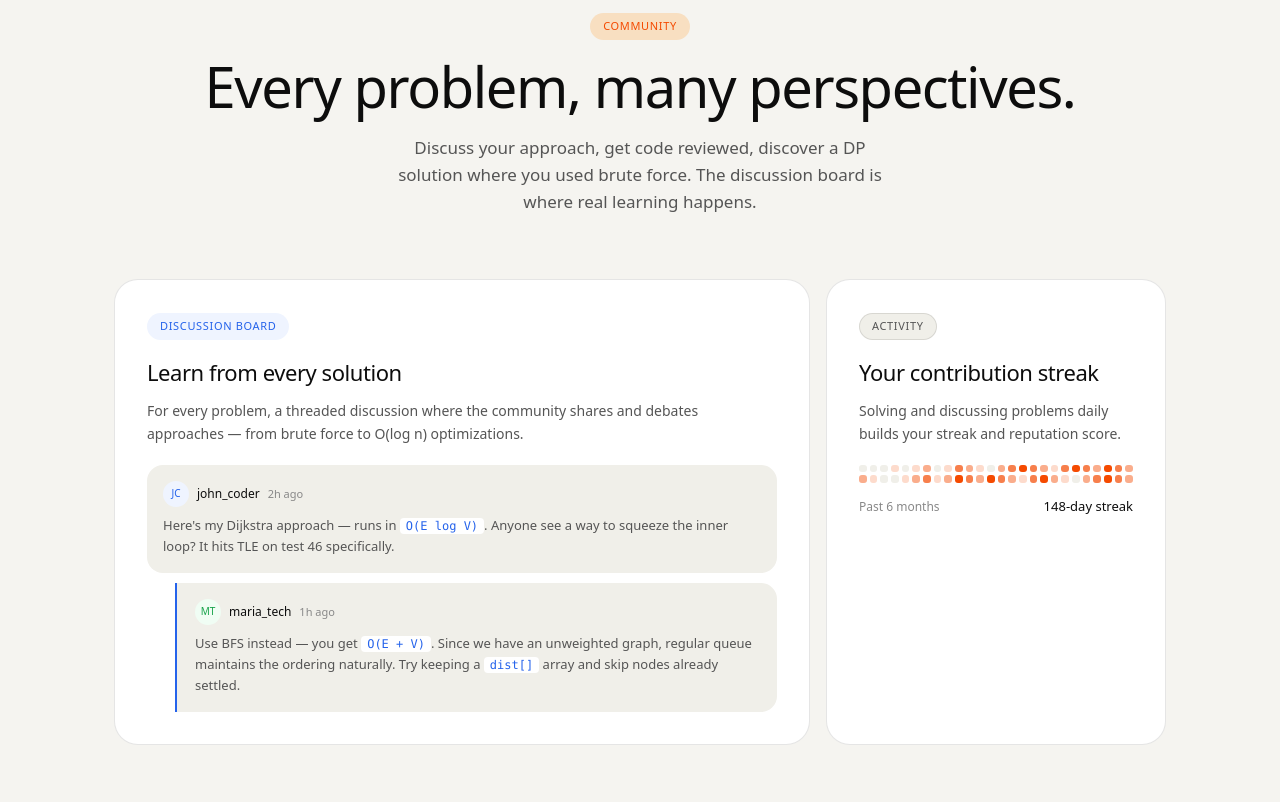
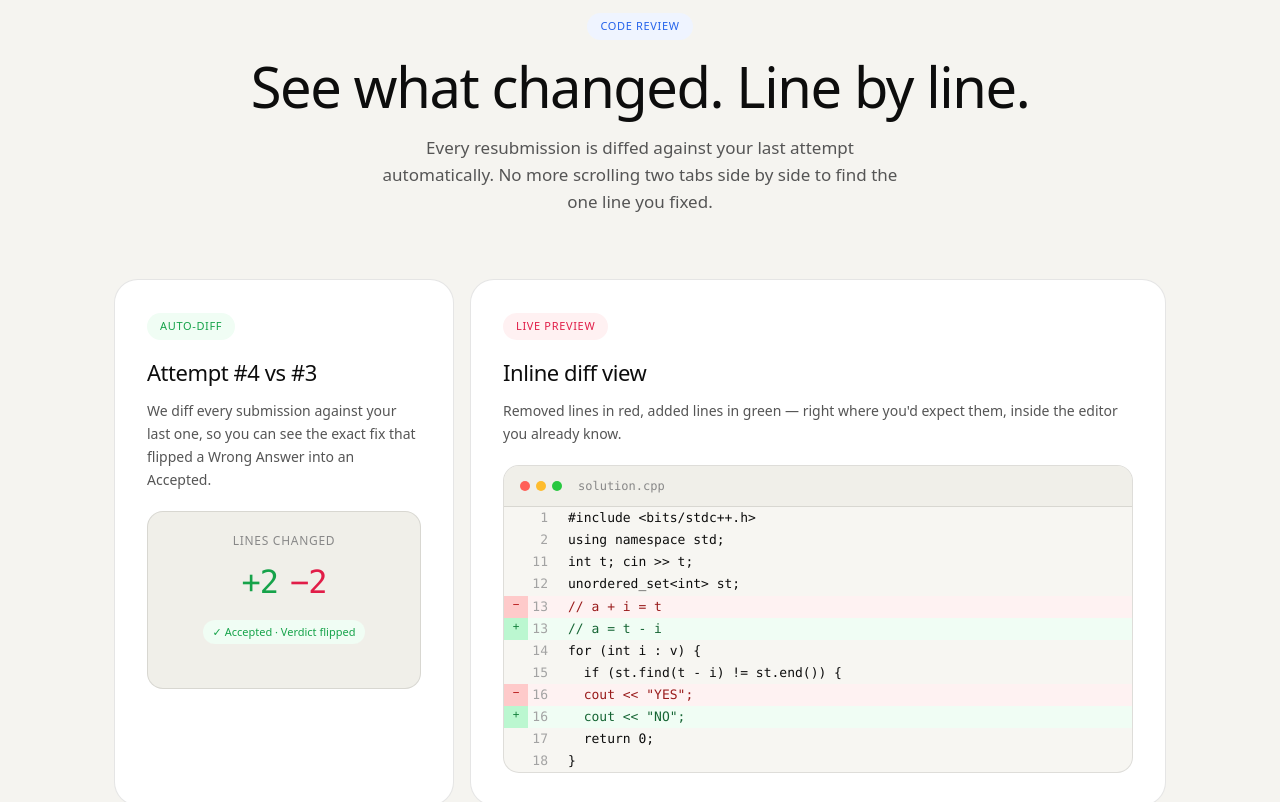
Before and after one commit to atharvjack3-sudo/algorhythm, a React (Vite) app in the folder frontend/: page / in a window 1280 px wide. Shown: the part 3900-4702 px from the top of the page. Built offline with nearby package versions, Linux system fonts and the light colour scheme; no server answers.

Commit message:
added diff feature showcase to landing page

```diff
--- a/frontend/src/pages/Landing.jsx
+++ b/frontend/src/pages/Landing.jsx
@@ -522,7 +522,6 @@ export default function AlgorhythmLanding() {
           </Reveal>
         </div>
 
-        {/* TRUSTED BY MARQUEE */}
         {/* TRUSTED BY MARQUEE */}
         <Reveal className="py-12   -mx-6 md:mx-0 md:rounded-2xl flex flex-col items-center relative overflow-hidden">
           <p className="text-[11px] select-none font-bold text-[#888] dark:text-[#555] uppercase tracking-[0.2em] mb-10 text-center">
@@ -1343,6 +1342,143 @@ export default function AlgorhythmLanding() {
             </Reveal>
           </div>
         </div>
+        {/* SECTION 4: DIFF VIEWER */}
+<div className="pb-[100px]">
+  <Reveal className="text-center mb-16">
+    <span className="inline-flex select-none items-center px-3 py-1 rounded-full text-[11px] font-medium tracking-[0.06em] uppercase bg-[#eff4ff] dark:bg-[#4d8dff]/10 text-[#2563eb] dark:text-[#4d8dff] border border-transparent">
+      Code Review
+    </span>
+    <h2 className="text-[clamp(36px,5vw,56px)] select-none font-medium tracking-[-0.025em] leading-[1.1] mt-4">
+      See what changed. Line by line.
+    </h2>
+    <p className="text-[17px] select-none text-[#555] dark:text-[#a0a0a8] max-w-[520px] mx-auto mt-4 leading-[1.6]">
+      Every resubmission is diffed against your last attempt automatically.
+      No more scrolling two tabs side by side to find the one line you fixed.
+    </p>
+  </Reveal>
+
+  <div className="grid grid-cols-1 md:grid-cols-12 gap-4 mt-0">
+    {/* Left Bento */}
+    <Reveal className="col-span-12 md:col-span-4 bg-white dark:bg-[#13151a] border border-black/10 dark:border-white/10 rounded-3xl p-8 relative overflow-hidden">
+      <span className="inline-flex select-none items-center px-3 py-1 rounded-full text-[11px] font-medium tracking-[0.06em] uppercase bg-[#f0fdf4] dark:bg-[#22c55e]/10 text-[#16a34a] dark:text-[#22c55e] border border-transparent">
+        Auto-Diff
+      </span>
+      <h3 className="text-[22px] select-none font-medium tracking-[-0.02em] mt-4 mb-2.5">
+        Attempt #4 vs #3
+      </h3>
+      <p className="text-[14px] select-none text-[#555] dark:text-[#a0a0a8] leading-[1.65]">
+        We diff every submission against your last one, so you can see the
+        exact fix that flipped a Wrong Answer into an Accepted.
+      </p>
+
+      <div className="bg-[#f0efe9] text-center dark:bg-[#1a1c24] border border-black/10 dark:border-white/10 rounded-2xl p-5 mt-5">
+        <div className="text-[12px] select-none text-[#888] dark:text-[#555] uppercase tracking-[0.06em]">
+          Lines changed
+        </div>
+        <div className="flex items-center justify-center gap-3 my-2">
+          <span className="text-[32px] select-none font-medium tracking-[-0.03em] font-mono text-[#16a34a] dark:text-[#22c55e]">
+            +2
+          </span>
+          <span className="text-[32px] select-none font-medium tracking-[-0.03em] font-mono text-[#e11d48] dark:text-[#fb7185]">
+            −2
+          </span>
+        </div>
+        <span className="inline-flex select-none items-center gap-1 px-2.5 py-1 rounded-full text-[11px] bg-[#f0fdf4] dark:bg-[#22c55e]/10 text-[#16a34a] dark:text-[#22c55e] mt-1.5">
+          ✓ Accepted · Verdict flipped
+        </span>
+
+        <div className="mt-6 select-none items-center justify-center flex gap-2">
+
+        </div>
+      </div>
+    </Reveal>
+
+    {/* Right Bento — Code Diff Mock */}
+    <Reveal
+      delay={100}
+      className="col-span-12 md:col-span-8 bg-white dark:bg-[#13151a] border border-black/10 dark:border-white/10 rounded-3xl p-8 relative overflow-hidden"
+    >
+      <span className="inline-flex items-center px-3 py-1 rounded-full text-[11px] font-medium tracking-[0.06em] uppercase bg-[#fff1f2] dark:bg-[#fb7185]/10 text-[#e11d48] dark:text-[#fb7185] border border-transparent">
+        Live Preview
+      </span>
+      <h3 className="text-[22px] font-medium tracking-[-0.02em] mt-4 mb-2.5">
+        Inline diff view
+      </h3>
+      <p className="text-[14px] text-[#555] dark:text-[#a0a0a8] leading-[1.65] mb-5">
+        Removed lines in red, added lines in green — right where you'd expect
+        them, inside the editor you already know.
+      </p>
+
+      {/* Code editor mock */}
+      <div className="rounded-2xl border border-black/10 dark:border-white/10 bg-[#f7f6f2] dark:bg-[#0d0f14] overflow-hidden font-mono text-[13px] leading-[1.7]">
+        {/* Editor tab bar */}
+        <div className="flex items-center gap-2 px-4 py-2.5 border-b border-black/10 dark:border-white/10 bg-[#f0efe9] dark:bg-[#13151a]">
+          <div className="flex gap-1.5">
+            <span className="w-2.5 h-2.5 rounded-full bg-[#ff5f57]" />
+            <span className="w-2.5 h-2.5 rounded-full bg-[#febc2e]" />
+            <span className="w-2.5 h-2.5 rounded-full bg-[#28c840]" />
+          </div>
+          <span className="text-[12px] text-[#888] dark:text-[#666] ml-2">
+            solution.cpp
+          </span>
+        </div>
+
+        {/* Diff lines */}
+        {[
+          { n: 1, code: "#include <bits/stdc++.h>", type: "ctx" },
+          { n: 2, code: "using namespace std;", type: "ctx" },
+          { n: 11, code: "int t; cin >> t;", type: "ctx" },
+          { n: 12, code: "unordered_set<int> st;", type: "ctx" },
+          { n: 13, code: "// a + i = t", type: "del" },
+          { n: 13, code: "// a = t - i", type: "add" },
+          { n: 14, code: "for (int i : v) {", type: "ctx" },
+          { n: 15, code: "  if (st.find(t - i) != st.end()) {", type: "ctx" },
+          { n: 16, code: '  cout << "YES";', type: "del" },
+          { n: 16, code: '  cout << "NO";', type: "add" },
+          { n: 17, code: "  return 0;", type: "ctx" },
+          { n: 18, code: "}", type: "ctx" },
+        ].map((line, i) => (
+          <div
+            key={i}
+            className={`flex items-stretch ${
+              line.type === "del"
+                ? "bg-[#fef2f2] dark:bg-[#450a0a]/40"
+                : line.type === "add"
+                  ? "bg-[#f0fdf4] dark:bg-[#052e16]/40"
+                  : ""
+            }`}
+          >
+            <span
+              className={`w-6 shrink-0 text-center text-[11px] ${
+                line.type === "del"
+                  ? "bg-[#fecaca] dark:bg-[#7f1d1d]/50 text-[#b91c1c] dark:text-[#fb7185]"
+                  : line.type === "add"
+                    ? "bg-[#bbf7d0] dark:bg-[#166534]/50 text-[#15803d] dark:text-[#4ade80]"
+                    : ""
+              }`}
+            >
+              {line.type === "del" ? "−" : line.type === "add" ? "+" : ""}
+            </span>
+            <span className="w-8 shrink-0 text-right pr-3 text-[#a3a3a3] dark:text-[#4a4d57] select-none">
+              {line.n}
+            </span>
+            <span
+              className={`pl-2 pr-4 whitespace-pre ${
+                line.type === "del"
+                  ? "text-[#991b1b] dark:text-[#fca5a5]"
+                  : line.type === "add"
+                    ? "text-[#166534] dark:text-[#86efac]"
+                    : "text-[#0d0d0d] dark:text-[#d4d4d8]"
+              }`}
+            >
+              {line.code}
+            </span>
+          </div>
+        ))}
+      </div>
+    </Reveal>
+  </div>
+</div>
 
         {/* SECTION 4: DISCUSSION */}
         <div className="pb-[100px]">
```
